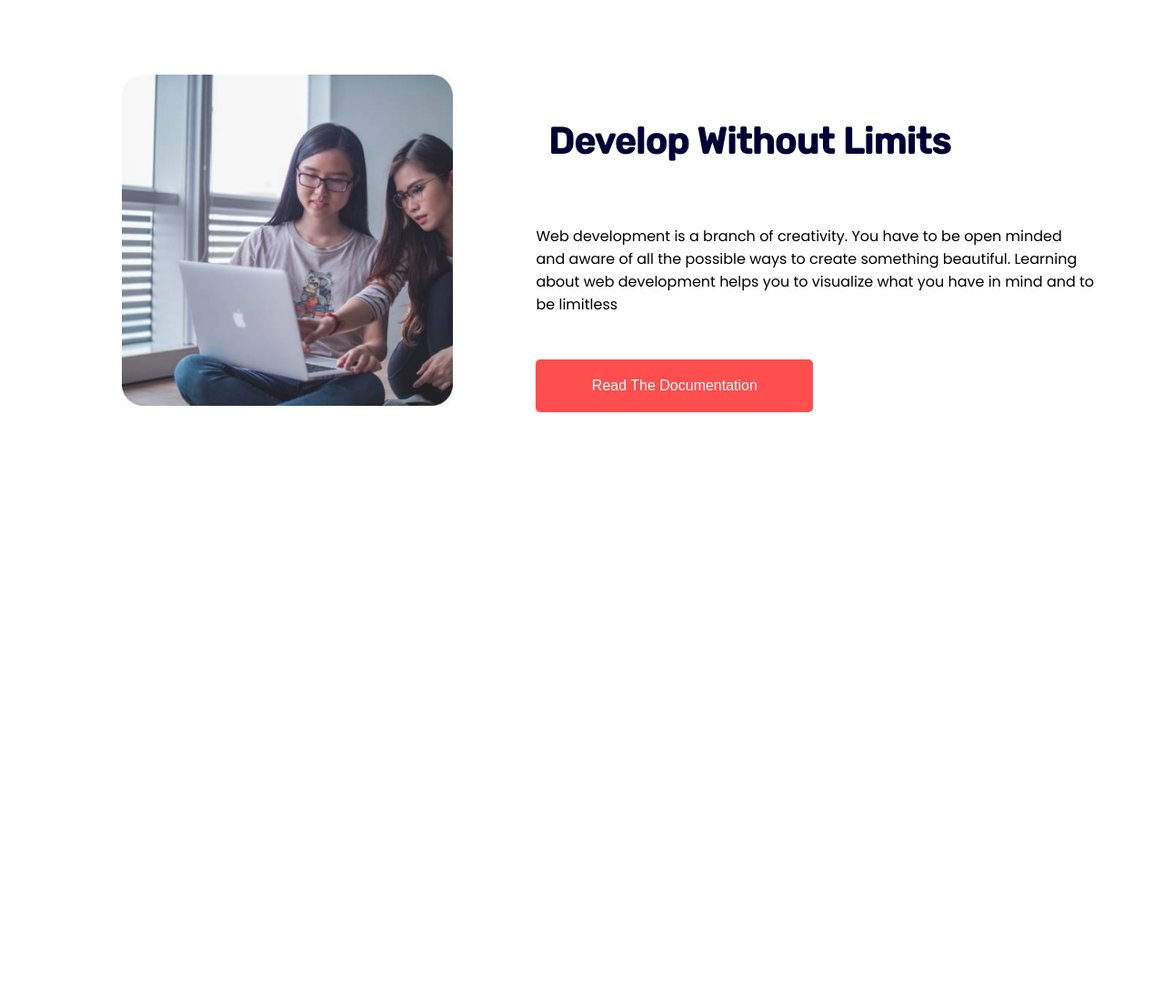
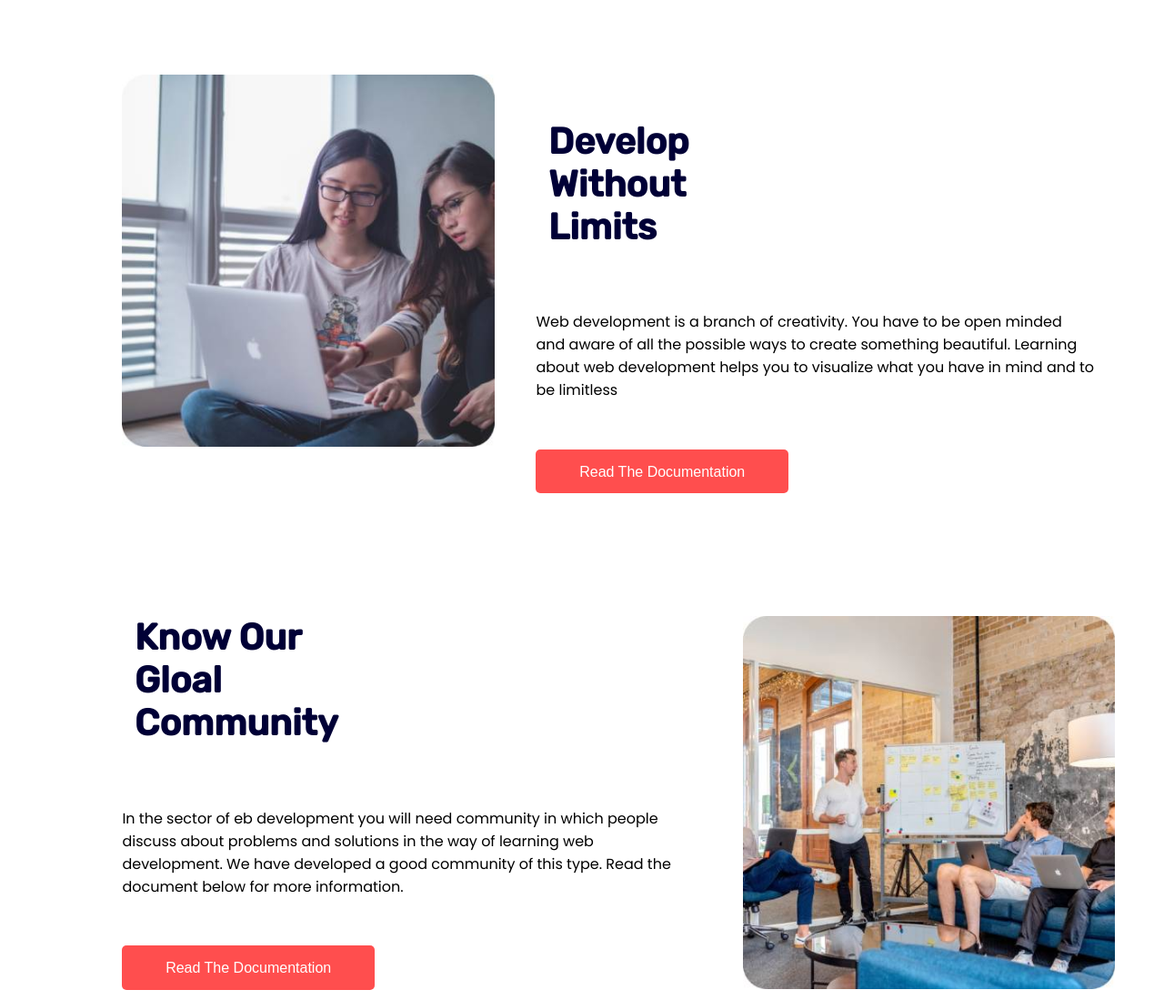
Before and after one commit to tayesh/assignment-portfolio, a plain HTML site: page index.html in a window 1280 px wide. Shown: the part 1200-2299 px from the top of the page at 91% size. Before the commit the page ends 1658 px from the top, so only its background shows below. Drawn offline with Linux system fonts and the light colour scheme.

Commit message:
4th-input

```diff
--- a/index.html
+++ b/index.html
@@ -67,7 +67,7 @@
             <img src="coding.jpg" alt="">
         </div>
         <div class="half-width-section3p">
-            <h2 id="third-heading">Develop Without Limits</h2>
+            <h2 class="third-heading">Develop Without Limits</h2>
             <p>Web development is a branch of creativity. You have to be open minded and aware of all the possible ways
                 to create something beautiful. Learning about web development helps you to visualize what you have in
                 mind and to be limitless
@@ -75,5 +75,18 @@
             <a href="">Read The Documentation</a>
         </div>
     </section>
+    <section class="section-flex">
+        <div class="half-width-section3p fourth-section">
+            <h2 class="third-heading">Know Our Gloal Community</h2>
+            <p>In the sector of eb development you will need community in which people discuss about problems and
+                solutions in the way of learning web development. We have developed a good community of this type.
+                Read the document below for more information.
+            </p>
+            <a href="">Read The Documentation</a>
+        </div>
+        <div class="half-width-section4img">
+            <img src="project.jpg" alt="">
+        </div>
+    </section>
 
 </body>
--- a/style.css
+++ b/style.css
@@ -37,7 +37,7 @@ a{
     background-color: rgba(255, 71, 71, 0.959);
     font-family: sans-serif;
     text-decoration: none;
-    padding: 3% 9% 3% 9%;
+    padding: 2.3% 7% 2.3% 7%;
     color: white;
     border-radius: 5px;
 }
@@ -101,13 +101,23 @@ h3{
 
 }
 .half-width-section3img img{
-    width: 80%;
+    width: 90%;
 }
-#third-heading{
+.third-heading{
     font-size:2.5em;
     font-family: 'Rubik', sans-serif;
     margin-left: 2%;
     color: rgb(0, 0, 54);
     margin-top: 50px;
-
+    width: 40%;
 }
+.fourth-section{
+    padding-left: 10%;
+}
+.half-width-section4img img{
+    width: 90%;
+}
+.half-width-section4img{
+    width: 40%;
+    padding-top: 50px;
+}
```
Also changed, not shown: project.jpg (added).
